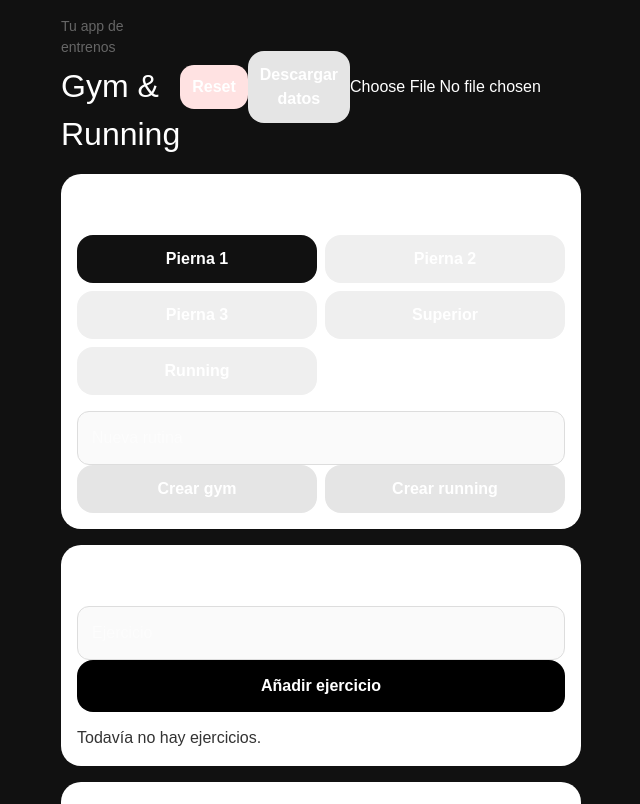
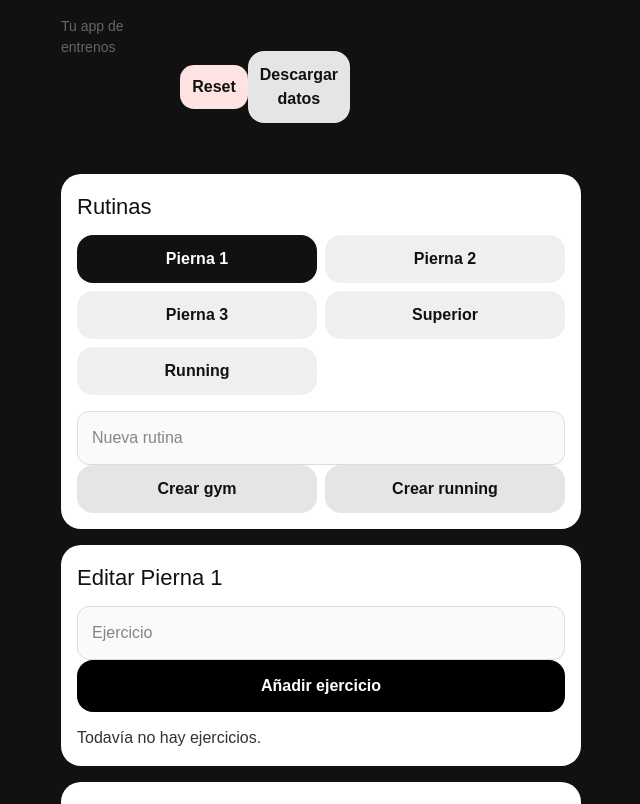
Before and after one commit to luciazarpe/mi-app-gym, a Next.js app: page / in a window 1280 px wide. Shown: the top 804 px of the page, without its empty margins (319-959 px from the left). Built offline with nearby package versions, Linux system fonts and the light colour scheme.

Commit message:
subo la app

```diff
--- a/src/app/page.js
+++ b/src/app/page.js
@@ -573,7 +573,7 @@ const styles = {
     display: "flex",
     flexDirection: "column",
     gap: 16,
-    color: "white",
+    color: "#111",
   },
   header: {
     display: "flex",
```
